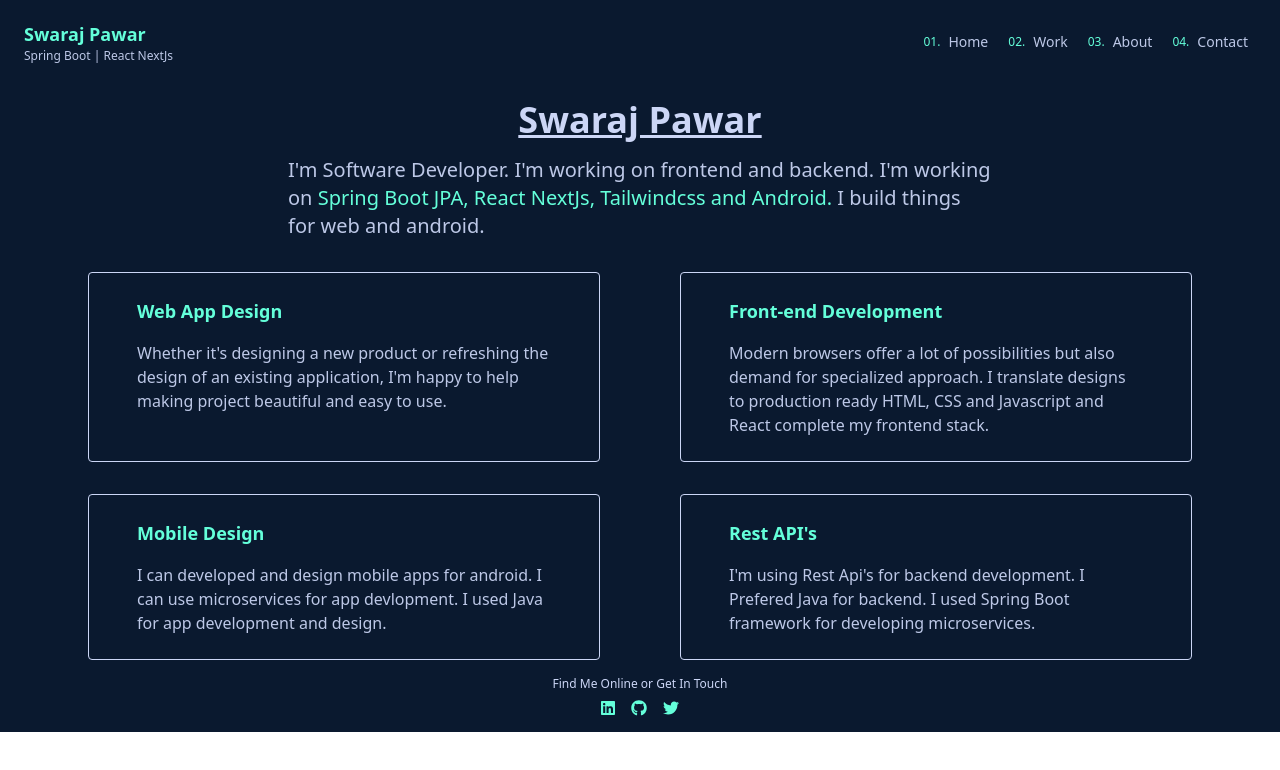
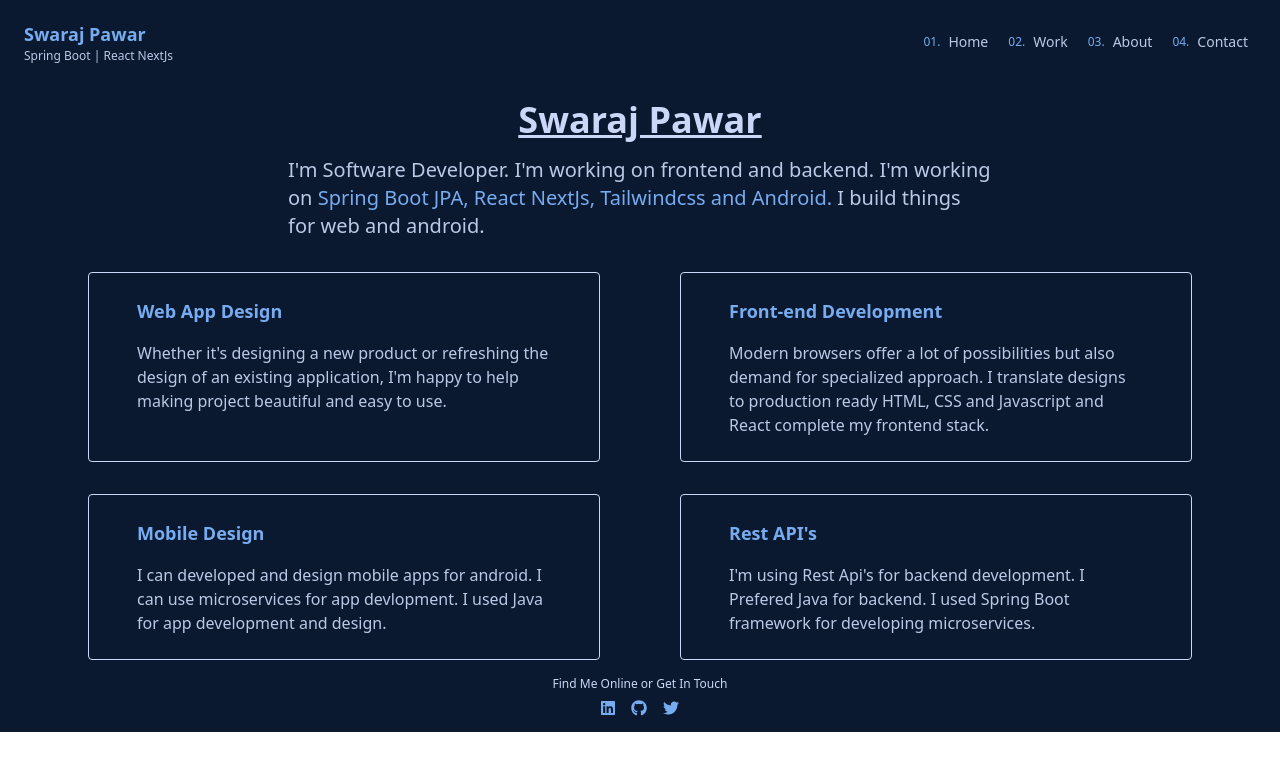
Before and after one commit to swaraj27/swaraj-pawar-nextjs, a Next.js app: page / in a window 1280 px wide. Shown: the top 770 px of the page. Built offline with nearby package versions, Linux system fonts and the light colour scheme.

Commit message:
Green to Blue

```diff
--- a/tailwind.config.js
+++ b/tailwind.config.js
@@ -9,7 +9,7 @@ module.exports = {
     extend: {
       colors:{
         primaryBackround:"#0a192f",
-        primaryGreen:"#64ffda",
+        primaryGreen:"#77acf1",
         primaryGray:"#ccd6f6",
         darkGray:"#bdc8e7",
       }
```
